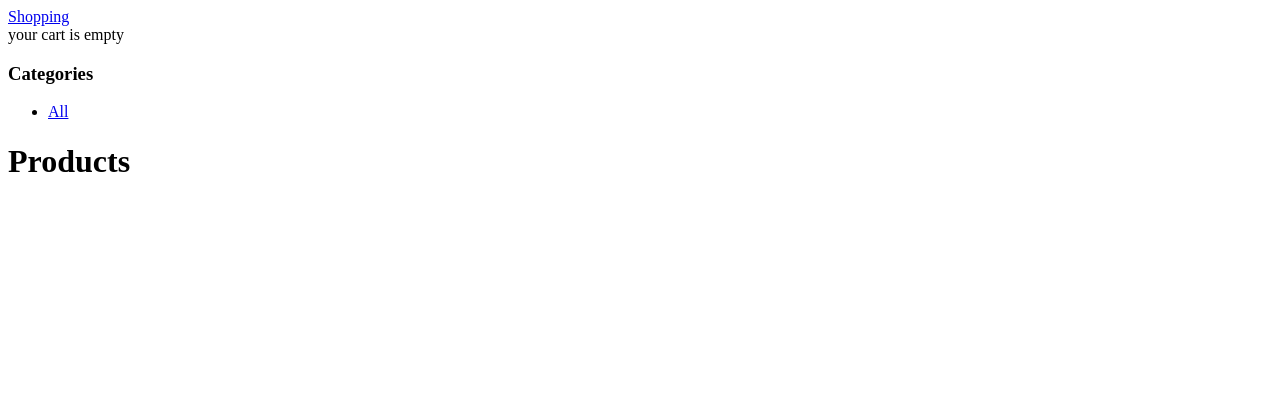
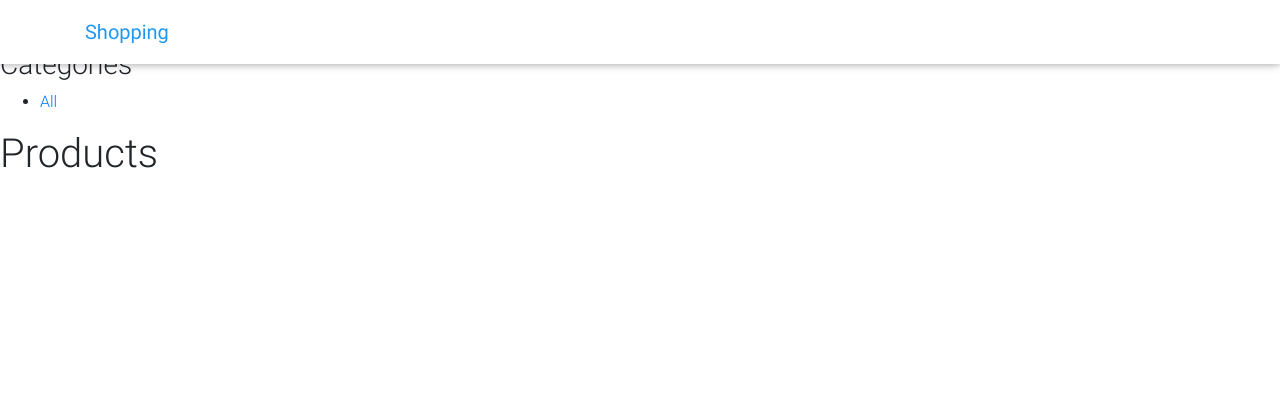
Before and after one commit to ibrahimsamson/online_shop, a Django app: template shopping/templates/shop/list.html in a window 1280 px wide. Shown: the top 420 px of the page. After the commit the page ends 168 px from the top, so only its background shows below. Run offline with Django 3.2, Linux system fonts and the light colour scheme; the template is opened without the code that fills it, so the values that code supplies are empty; style sheets or scripts are compiled from the project's sources; parts of the project's set-up code (start-up, migrations or seed data) failed here and were passed over; some libraries are stand-ins or nearby versions.

Commit message:
added navigation bar, and changed the base template by adding css code to change the appearance

```diff
--- a/shopping/templates/base.html
+++ b/shopping/templates/base.html
@@ -1,11 +1,47 @@
 {% load static %}
 <!DOCTYPE html>
-<html>
+<html lang="en">
   <head>
     <meta charset="utf-8" />
+    <meta name="viewport" content="width=device-width, initial-scale=1, shrink-to-fit=no">
+    <meta http-equiv="x-ua-compatible" content="ie=edge">
     <title>{% block title %}Shopping{% endblock %}</title>
-    <link href="{% static 'css.static/base.css' %}" rel="stylesheet">
+    {% block extra_head %}
+    {% endblock %}
+    <link rel="stylesheet" href="https://use.fontawesome.com/releases/v5.8.1/css/all.css">
+    <link href="{% static 'css/bootstrap.min.css' %}" rel="stylesheet">
+    <link href="{% static 'css/mdb.min.css' %}" rel="stylesheet">
+    <link href="{% static 'css/style.min.css' %}" rel="stylesheet">
+
+    <style type="text/css">
+        html,
+        body,
+        header,
+        .carousel {
+             height: 60vh;
+        }
+
+        @media (max-width: 740px) {
+            html,
+            body,
+            header,
+            .carousel {
+                height: 100vh;
+            }
+        }
+        @media (min-width: 800px) and (max-width: 850px) {
+            html,
+            body,
+            header,
+            .carousel {
+                 height: 100vh;
+            }
+        }
+    </style>
+
   </head>
+
+  {% include "navbar.html"  %}
   <body>
     <div id="header">
       <a href="/" class="logo">Shopping</a>
@@ -19,6 +55,13 @@
     <div id="content">
     {% block content %}
     {% endblock %}
+
+    {% block extra_body %}
+    {% endblock %}
+
+    {% block extra_scripts %}
+    {% endblock extra_scripts %}
+
     </div>
   </body>
 </html>
--- /dev/null
+++ b/shopping/templates/navbar.html
@@ -0,0 +1,18 @@
+
+<nav class="navbar fixed-top navbar-expand-lg navbar-light white scrolling-navbar">
+    <div class="container">
+
+      <!-- Brand -->
+      <a class="navbar-brand waves-effect" href="/">
+        <strong class="blue-text">Shopping</strong>
+      </a>
+
+      <!-- Collapse -->
+      <button class="navbar-toggler" type="button" data-toggle="collapse" data-target="#navbarSupportedContent"
+        aria-controls="navbarSupportedContent" aria-expanded="false" aria-label="Toggle navigation">
+        <span class="navbar-toggler-icon"></span>
+      </button>
+
+      <!-- Links -->
+    </div>
+</nav>
```
